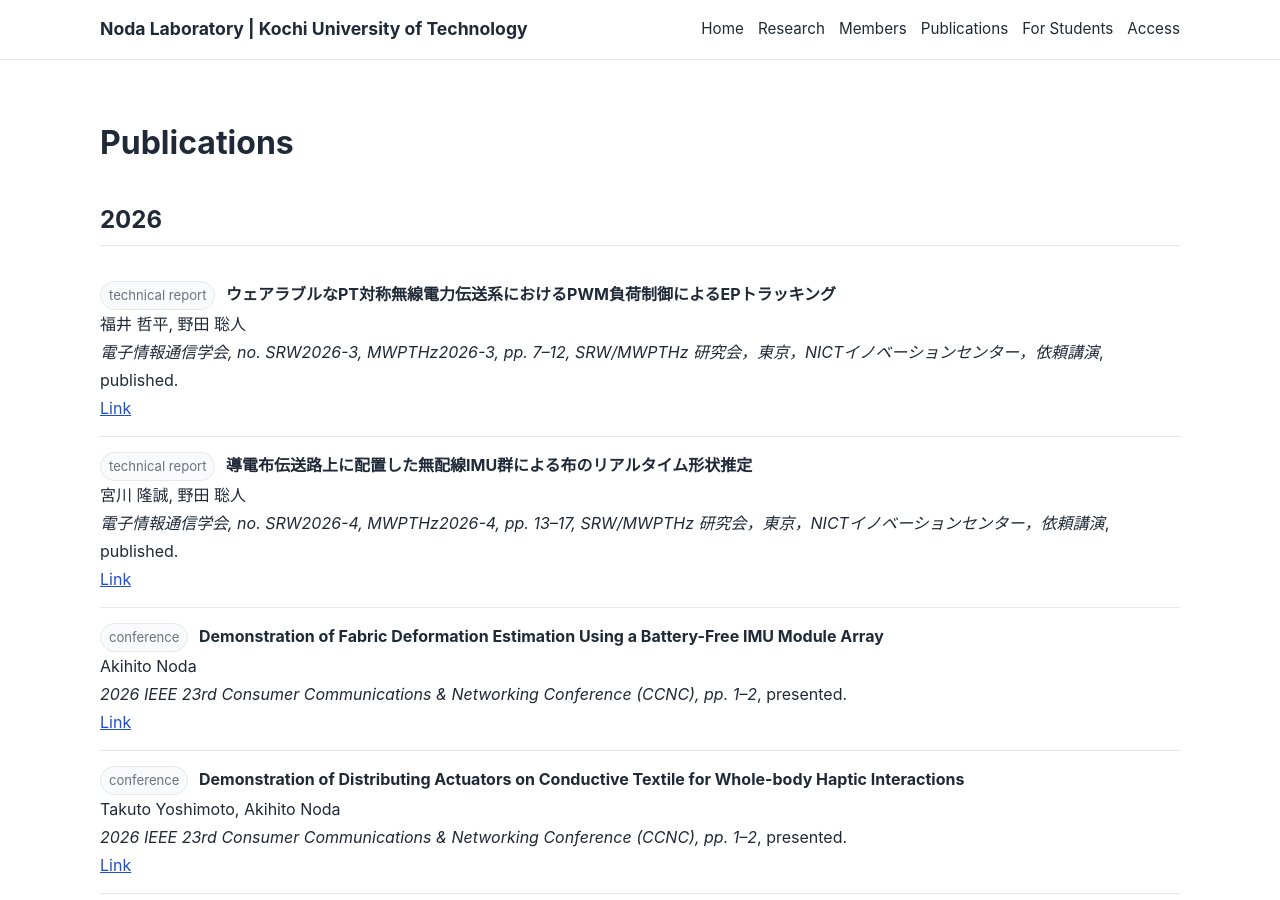
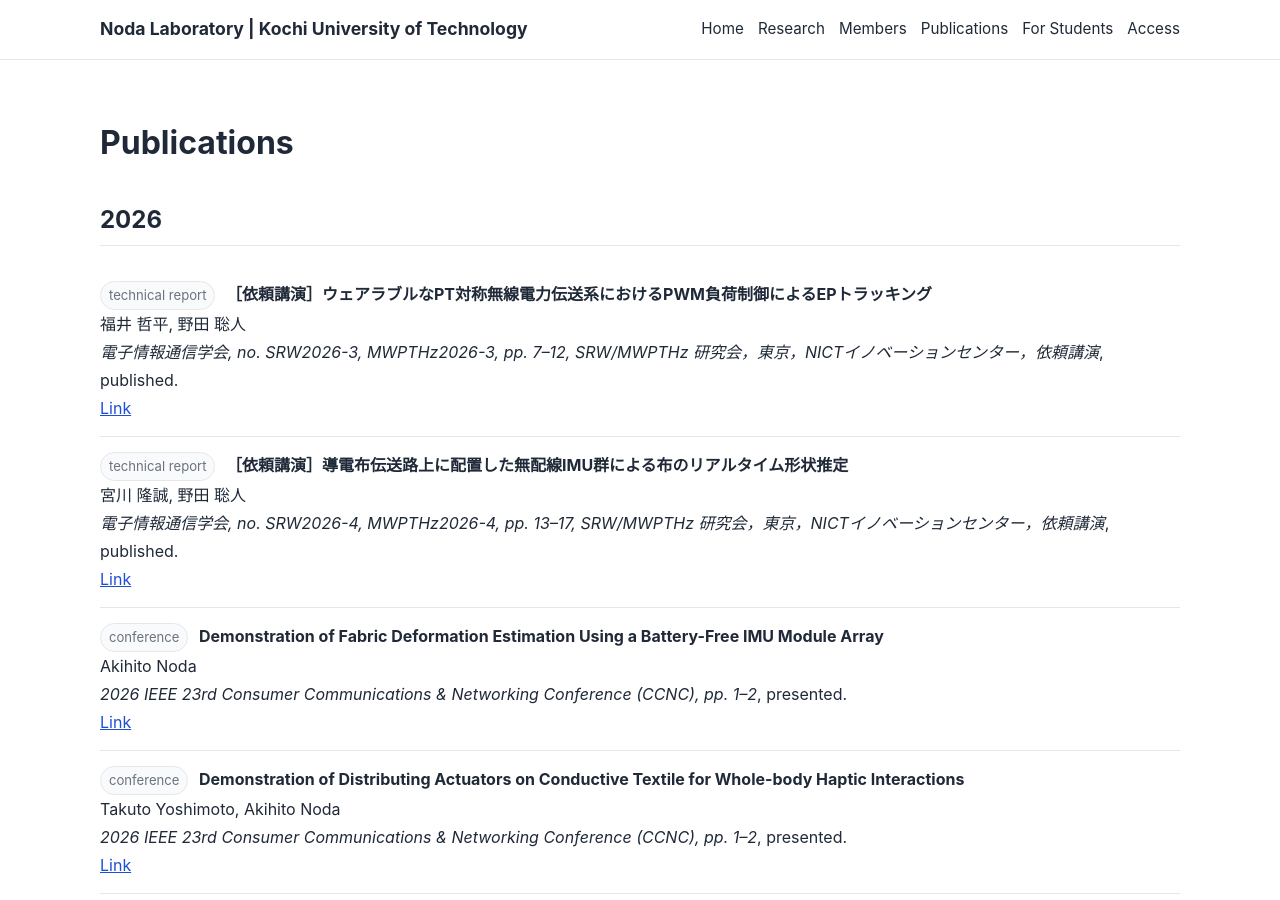
Before and after one commit to akihito-noda/lab-website, a Jekyll site: the page built from publications.md, in a window 1280 px wide and 900 px high. Built offline with Jekyll 4.4.1, drawn with Linux system fonts in a browser that asks for light colours.

Commit message:
Update publications.yml

```diff
--- a/_data/publications.yml
+++ b/_data/publications.yml
@@ -1,7 +1,7 @@
 - year: 2026
   type: "technical report"
   authors: "福井 哲平, 野田 聡人"
-  title: "ウェアラブルなPT対称無線電力伝送系におけるPWM負荷制御によるEPトラッキング"
+  title: "［依頼講演］ウェアラブルなPT対称無線電力伝送系におけるPWM負荷制御によるEPトラッキング"
   venue: "電子情報通信学会, no. SRW2026-3, MWPTHz2026-3, pp. 7–12, SRW/MWPTHz 研究会，東京，NICTイノベーションセンター，依頼講演"
   status: "published"
   url: "https://ken.ieice.org/ken/paper/20260604ccvB/"
@@ -9,7 +9,7 @@
 - year: 2026
   type: "technical report"
   authors: "宮川 隆誠, 野田 聡人"
-  title: "導電布伝送路上に配置した無配線IMU群による布のリアルタイム形状推定"
+  title: "［依頼講演］導電布伝送路上に配置した無配線IMU群による布のリアルタイム形状推定"
   venue: "電子情報通信学会, no. SRW2026-4, MWPTHz2026-4, pp. 13–17, SRW/MWPTHz 研究会，東京，NICTイノベーションセンター，依頼講演"
   status: "published"
   url: "https://ken.ieice.org/ken/paper/20260604ScvB/"
```
